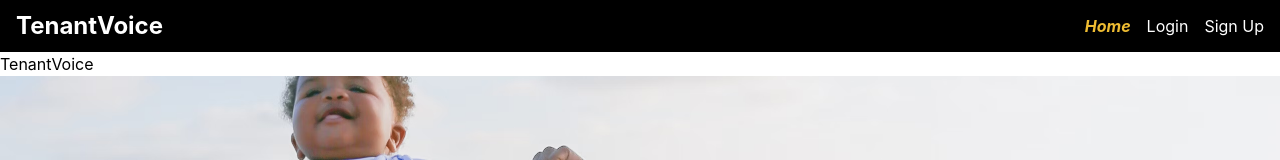
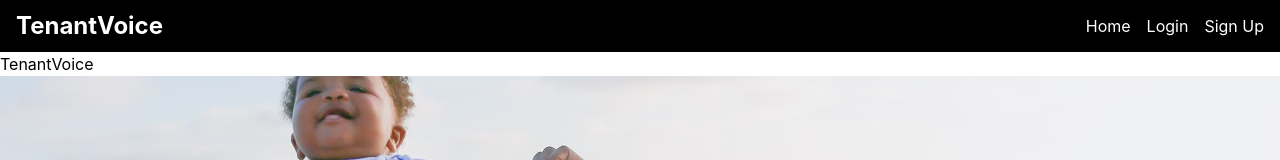
Before and after one commit to TenantVoice/TenantVoice, a React (Vite) app in the folder frontend/: page / in a window 1280 px wide. Shown: the top 160 px of the page. Built offline with nearby package versions, Linux system fonts and the light colour scheme; no server answers.

Commit message:
Fixed endpoint in /Users/melicox/Development/projects/TenantVoice/frontend/src/components/SiteHeadingAndNav.jsx

```diff
--- a/frontend/src/components/SiteHeadingAndNav.jsx
+++ b/frontend/src/components/SiteHeadingAndNav.jsx
@@ -9,7 +9,7 @@ export default function SiteHeadingAndNav() {
     <a id='logo' href='/'>TenantVoice</a>
     <nav>
       <ul>
-        <li><NavLink to='/'>Home</NavLink></li>
+        <li><NavLink to='/home'>Home</NavLink></li>
 
         {
           currentUser
```
